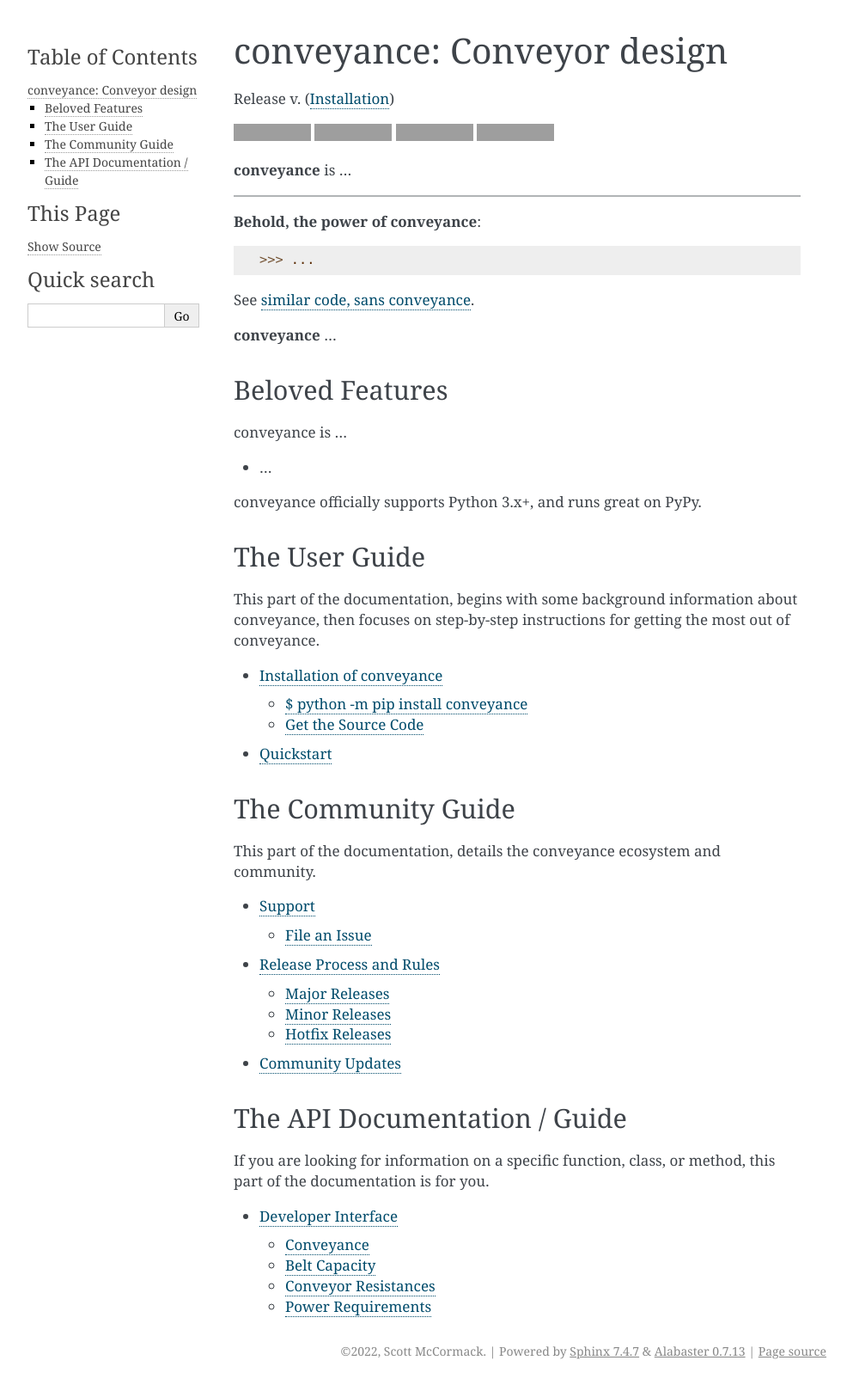
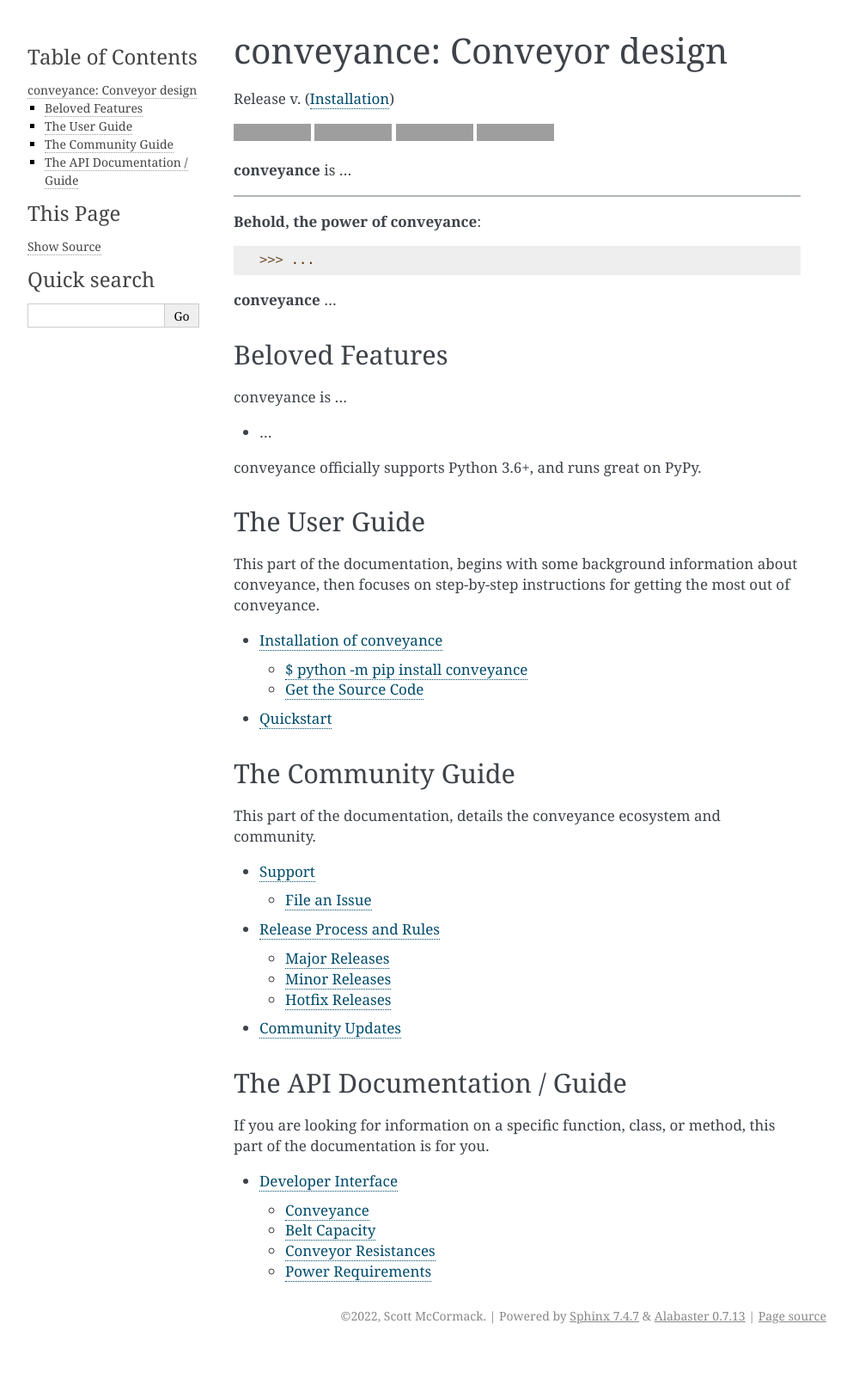
Before and after one commit to ScottMcCormack/conveyance, a Sphinx documentation site: the page built from docs/source/index.rst, in a window 1280 px wide. Shown: the whole page at 86% size, without its empty margins (148-1141 px from the left). Built offline with Sphinx 7.4.7, drawn with Linux system fonts in a browser that asks for light colours; after the commit the page ends 1570 px from its top, so only the background shows below that; grey boxes are pictures that could not be loaded.

Commit message:
Minor updates

```diff
--- a/docs/source/index.rst
+++ b/docs/source/index.rst
@@ -33,9 +33,6 @@ Release v\ |version|. (:ref:`Installation <install>`)
 
     >>> ...
 
-See `similar code, sans conveyance <https://gist.github.com/973705>`_.
-
-
 **conveyance** ...
 
 Beloved Features
@@ -45,7 +42,7 @@ conveyance is ...
 
 - ...
 
-conveyance officially supports Python 3.x+, and runs great on PyPy.
+conveyance officially supports Python 3.6+, and runs great on PyPy.
 
 
 The User Guide
```
